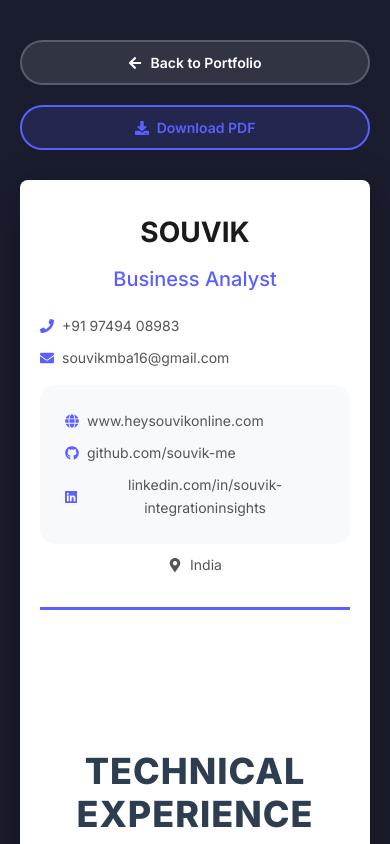
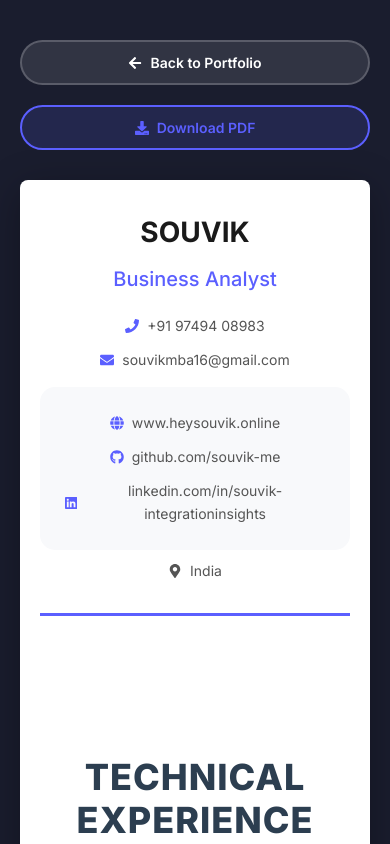
Before and after one commit to souvik-me/portfolio-website-me, a React (Vite) app: page /resume in a window 390 px wide. Shown: the top 844 px of the page. Built offline with nearby package versions, Linux system fonts and the light colour scheme.

Commit message:
reseme chnage

```diff
--- a/src/components/Resume.css
+++ b/src/components/Resume.css
@@ -83,9 +83,11 @@
 .social-links {
     display: flex;
     justify-content: center;
+    align-items: center;
     flex-wrap: wrap;
     gap: 20px;
     margin-top: 15px;
+    width: 100%;
 }
 
 .contact-item {
@@ -542,7 +544,8 @@
     .contact-info,
     .social-links {
         flex-direction: column;
-        gap: 10px;
+        align-items: center;
+        gap: 12px;
     }
 
     .resume-actions {
--- a/src/components/Resume.jsx
+++ b/src/components/Resume.jsx
@@ -36,7 +36,7 @@ const Resume = () => {
                     </div>
                     <div className="social-links">
                         <div className="contact-item">
-                            <FaGlobe /> <a href="https://www.heysouvikonline.com" target="_blank" rel="noopener noreferrer">www.heysouvikonline.com</a>
+                            <FaGlobe /> <a href="https://www.heysouvik.online" target="_blank" rel="noopener noreferrer">www.heysouvik.online</a>
                         </div>
                         <div className="contact-item">
                             <FaGithub /> <a href="https://github.com/souvik-me" target="_blank" rel="noopener noreferrer">github.com/souvik-me</a>
```
